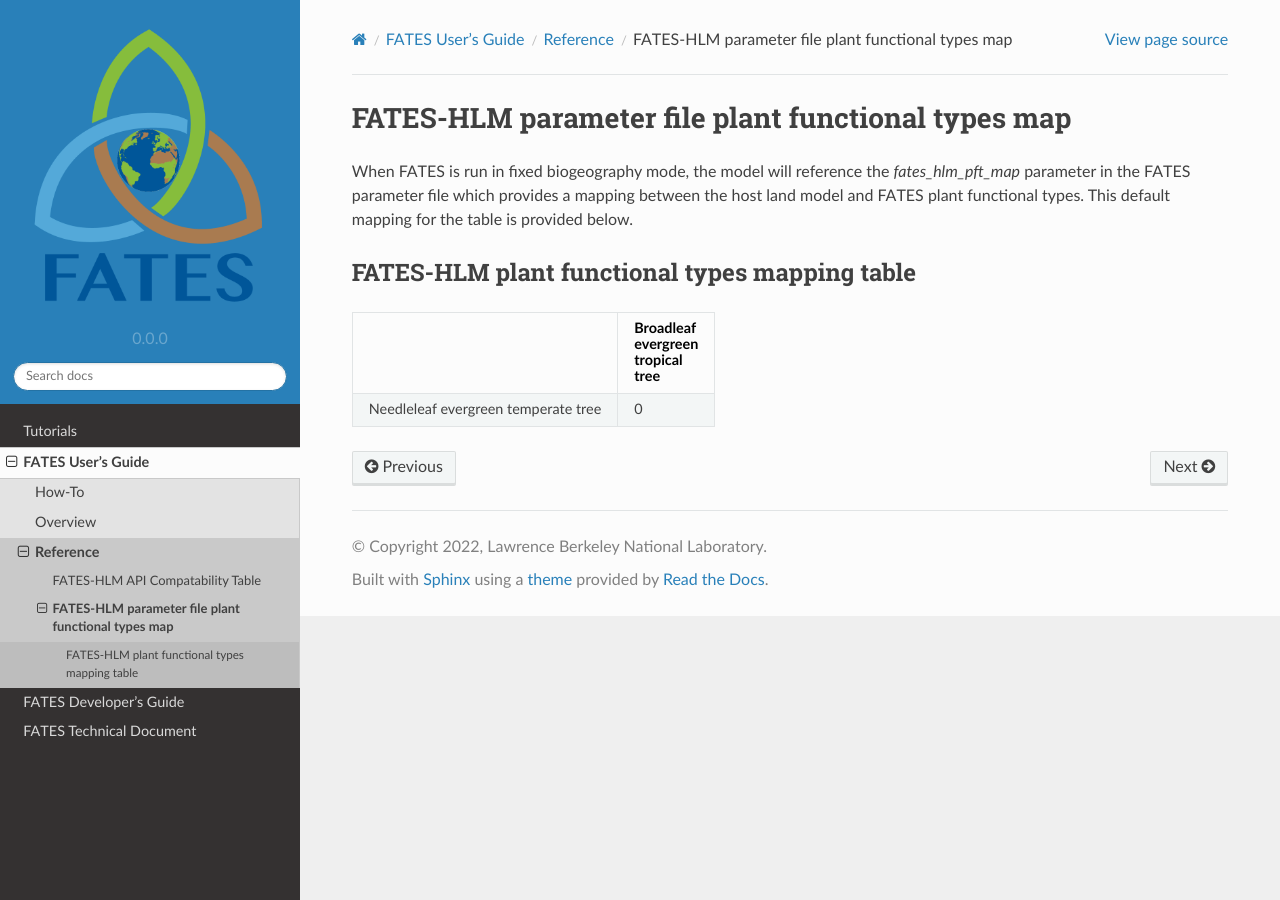
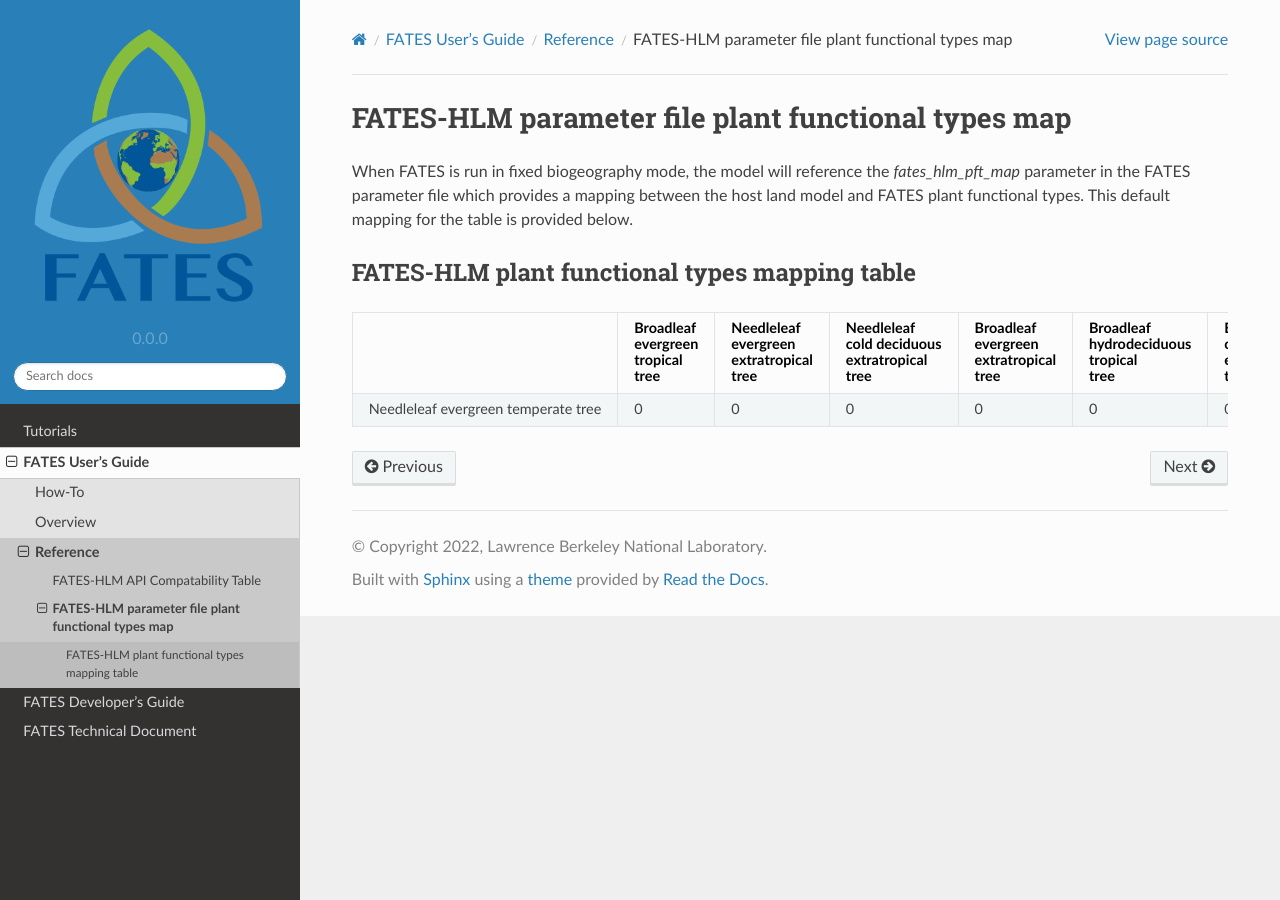
Before and after one commit to NGEET/fates-users-guide, a Sphinx documentation site: the page built from docs/source/user/HLM-FATES-PFT-map.rst, in a window 1280 px wide. Built offline with Sphinx 7.4.7 and the Read the Docs theme 2.0.0, drawn with Linux system fonts in a browser that asks for light colours.

Commit message:
full header

```diff
--- a/docs/source/user/HLM-FATES-PFT-map.rst
+++ b/docs/source/user/HLM-FATES-PFT-map.rst
@@ -6,14 +6,14 @@ When FATES is run in fixed biogeography mode, the model will reference the `fate
 FATES-HLM plant functional types mapping table
 ^^^^^^^^^^^^^^^^^^^^^^^^^^^^^^^^^^^^^^^^^^^^^^
 
-+-------------------------------------+-----------+
-|                                     | Broadleaf |
-|                                     |           |
-|                                     | evergreen |
-|                                     |           |
-|                                     | tropical  |
-|                                     |           |
-|                                     | tree      |
-+=====================================+===========+
-| Needleleaf evergreen temperate tree |     0     |
-+-------------------------------------+-----------+
++-------------------------------------+-----------+---------------+----------------+---------------+----------------+----------------+---------------+----------------+----------------+-----------+---------+-------+
+|                                     | Broadleaf | Needleleaf    | Needleleaf     | Broadleaf     | Broadleaf      | Broadleaf      | Broadleaf     | Broadleaf      | Broadleaf      |           |         |       |
+|                                     |           |               |                |               |                |                |               |                |                |           |         |       |
+|                                     | evergreen | evergreen     | cold deciduous | evergreen     | hydrodeciduous | cold deciduous | evergreen     | hydrodeciduous | cold deciduous |           |         |       |
+|                                     |           |               |                |               |                |                |               |                |                |           |         |       |
+|                                     | tropical  | extratropical | extratropical  | extratropical | tropical       | extratropical  | extratropical | extratropical  | extratropical  | Arctic C3 | Cool C4 | C4    |
+|                                     |           |               |                |               |                |                |               |                |                |           |         |       |
+|                                     | tree      | tree          | tree           | tree          | tree           | tree           | shrub         | shrub          | shrub          | grass     | grass   | grass |
++=====================================+===========+===============+================+===============+================+================+===============+================+================+===========+=========+=======+
+| Needleleaf evergreen temperate tree |     0     |     0         |     0          |     0         |     0          |     0          |     0         |     0          |     0          |     0     |     0   |   0   |
++-------------------------------------+-----------+---------------+----------------+---------------+----------------+----------------+---------------+----------------+----------------+-----------+---------+-------+
```
